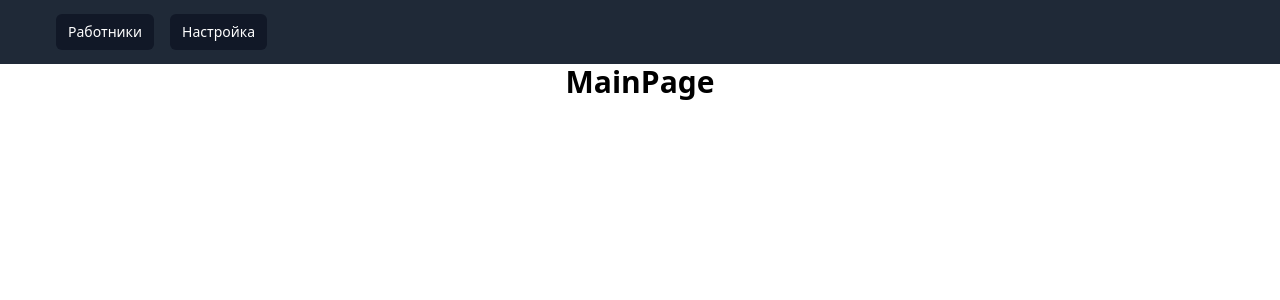
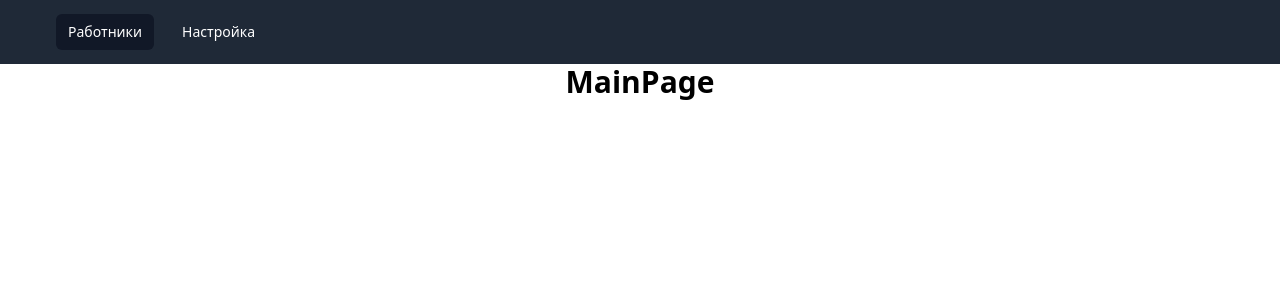
Before and after one commit to pavros9/employees, a React app: page / in a window 1280 px wide. Shown: the top 300 px of the page. Built offline with nearby package versions, Linux system fonts and the light colour scheme.

Commit message:
Fixed style Navbar

```diff
--- a/src/widgets/Navbar/ui/Navbar.tsx
+++ b/src/widgets/Navbar/ui/Navbar.tsx
@@ -61,8 +61,10 @@ export const Navbar = () => {
                                 <NavLink
                                     to="/"
                                     className={({ isActive }) =>
-                                        `bg-gray-900 text-white rounded-md px-3 py-2 text-sm font-medium ${
-                                            isActive ? 'text-orange-400' : ''
+                                        `text-white rounded-md px-3 py-2 text-sm font-medium ${
+                                            isActive
+                                                ? 'text-orange-400 bg-gray-900'
+                                                : ''
                                         }`
                                     }
                                 >
@@ -71,8 +73,10 @@ export const Navbar = () => {
                                 <NavLink
                                     to="/settings"
                                     className={({ isActive }) =>
-                                        `bg-gray-900 text-white rounded-md px-3 py-2 text-sm font-medium ${
-                                            isActive ? 'text-orange-400' : ''
+                                        `text-white rounded-md px-3 py-2 text-sm font-medium ${
+                                            isActive
+                                                ? 'text-orange-400 bg-gray-900'
+                                                : ''
                                         }`
                                     }
                                 >
@@ -96,8 +100,8 @@ export const Navbar = () => {
                     <NavLink
                         to="/"
                         className={({ isActive }) =>
-                            `bg-gray-900 text-white block rounded-md px-3 py-2 text-sm font-medium ${
-                                isActive ? 'text-orange-400' : ''
+                            `text-white block rounded-md px-3 py-2 text-sm font-medium ${
+                                isActive ? 'text-orange-400 bg-gray-900' : ''
                             }`
                         }
                     >
@@ -106,8 +110,8 @@ export const Navbar = () => {
                     <NavLink
                         to="/settings"
                         className={({ isActive }) =>
-                            `bg-gray-900 text-white block rounded-md px-3 py-2 text-sm font-medium ${
-                                isActive ? 'text-orange-400' : ''
+                            `text-white block rounded-md px-3 py-2 text-sm font-medium ${
+                                isActive ? 'text-orange-400 bg-gray-900' : ''
                             }`
                         }
                     >
```
